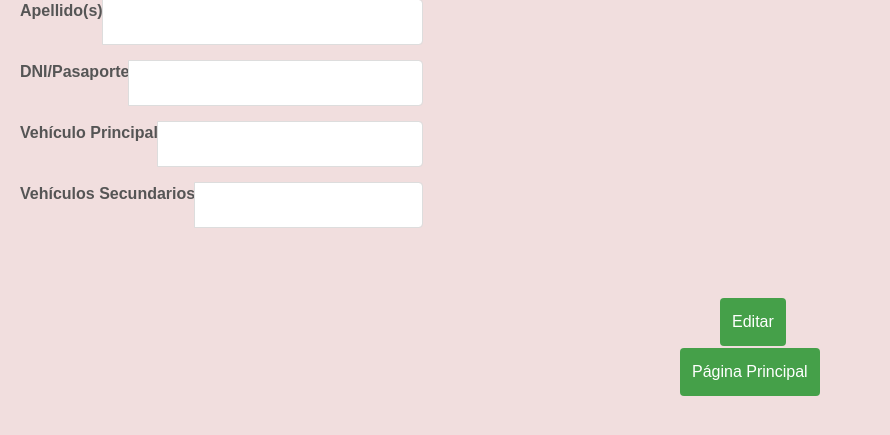
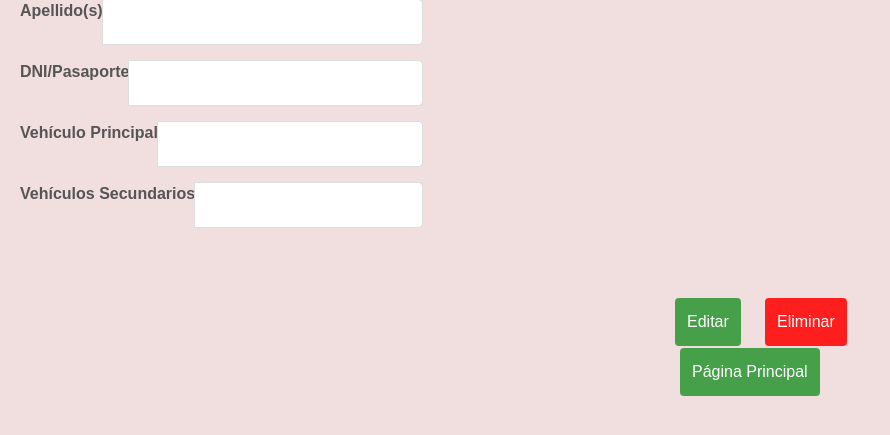
Before and after one commit to DecoudJuan/Laboratorio1, a Flask app: template frontend/templates/misdatos.html in a window 1280 px wide. Shown: the part 302-737 px from the top of the page, without its empty margins (0-890 px from the left). Run offline with Flask 3, Linux system fonts and the light colour scheme; the template is opened without the code that fills it, so the values that code supplies are empty; some libraries are stand-ins or nearby versions.

Commit message:
boton eliminar y index con líneas alineadas

```diff
--- a/frontend/templates/misdatos.html
+++ b/frontend/templates/misdatos.html
@@ -36,7 +36,12 @@
 </ul>
 
 <a href="ediciondatos.html">
-  <button type="button" class="button" style="background-color: #45a049; position: absolute; top: 600px; left: 720px; width: auto;">Editar</button>
+  <button type="button" class="button" style="background-color: #45a049; position: absolute; top: 600px; left: 675px; width: auto;">Editar</button>
+
+</a>
+
+<a href="ediciondatos.html">
+  <button type="button" class="button" style="background-color: #FF1E1E; position: absolute; top: 600px; left: 765px; width: auto;">Eliminar</button>
 
 </a>
 
```
Also changed, not shown: frontend/templates/index.html (+11 -3 lines).
